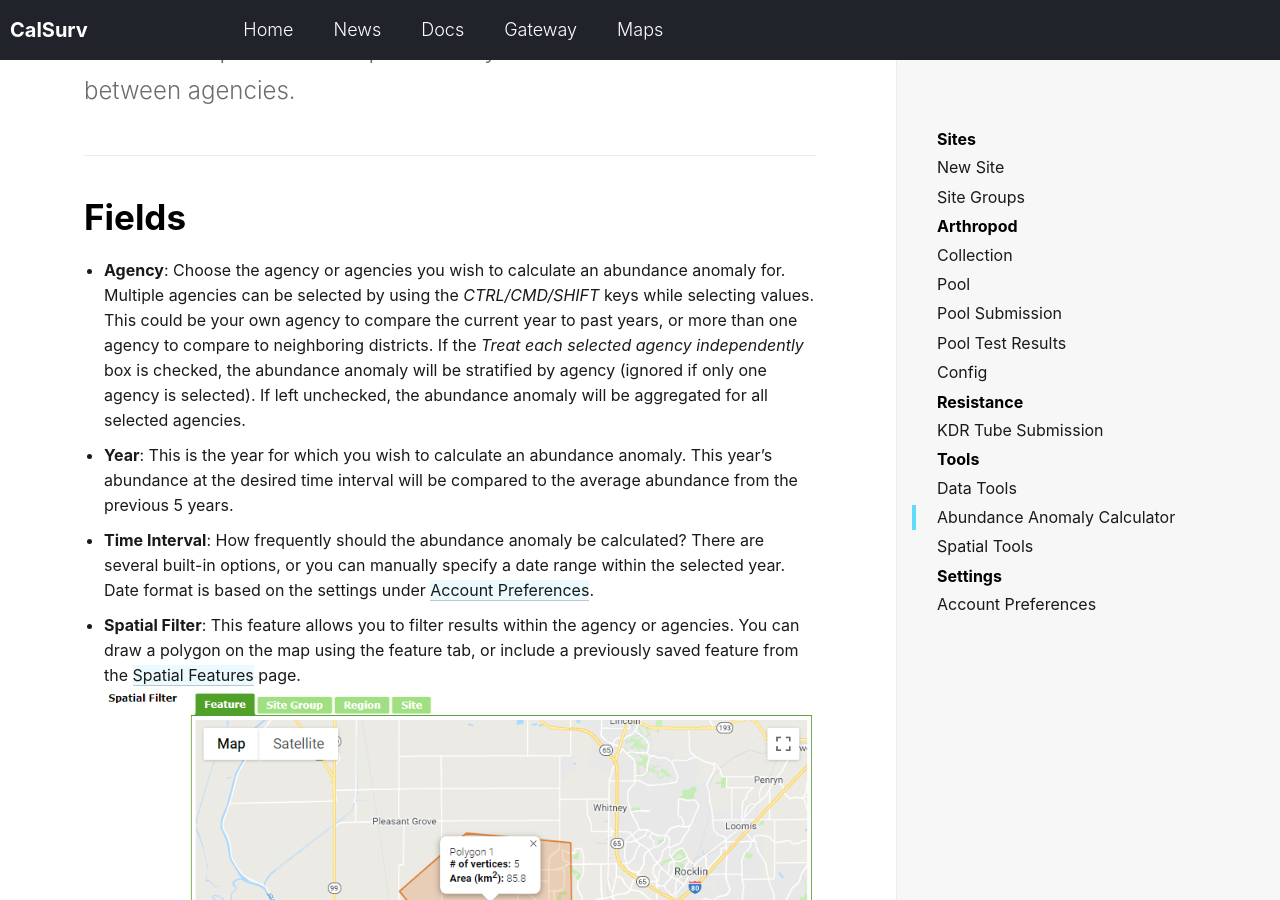
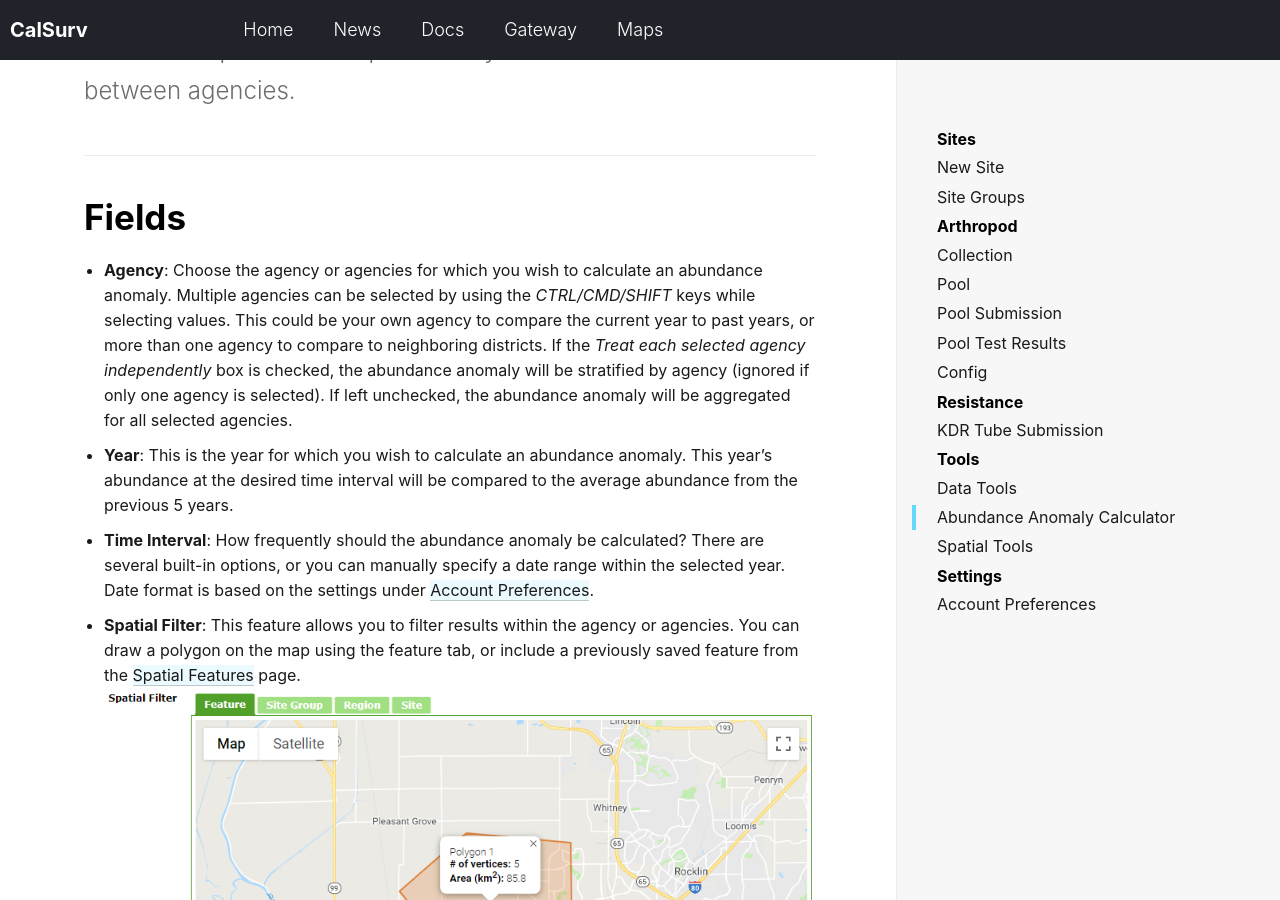
Before and after one commit to tlvaldepena/vectorsurv.org, a Jekyll site: the page built from _docs/tools/calculators/anomaly.md, in a window 1280 px wide and 900 px high, scrolled down 421 px. Built offline with Jekyll 4.4.1, drawn with Linux system fonts in a browser that asks for light colours.

Commit message:
Update anomaly.md

```diff
--- a/_docs/tools/calculators/anomaly.md
+++ b/_docs/tools/calculators/anomaly.md
@@ -5,7 +5,7 @@ gateway-url: https://gateway.calsurv.org/anthro/ppf/collection_calc
 The abundance anomaly calculator estimates the percent change in arthropod abundance for a target year compared to the previous 5-year average abundance for the same time period. This can help track arthropod activity in an area over time and between agencies.
 
 ## Fields
-* **Agency**: Choose the agency or agencies you wish to calculate an abundance anomaly for. Multiple agencies can be selected by using the *CTRL/CMD/SHIFT* keys while selecting values. This could be your own agency to compare the current year to past years, or more than one agency to compare to neighboring districts. If the *Treat each selected agency independently* box is checked, the abundance anomaly will be stratified by agency (ignored if only one agency is selected). If left unchecked, the abundance anomaly will be aggregated for all selected agencies.
+* **Agency**: Choose the agency or agencies for which you wish to calculate an abundance anomaly. Multiple agencies can be selected by using the *CTRL/CMD/SHIFT* keys while selecting values. This could be your own agency to compare the current year to past years, or more than one agency to compare to neighboring districts. If the *Treat each selected agency independently* box is checked, the abundance anomaly will be stratified by agency (ignored if only one agency is selected). If left unchecked, the abundance anomaly will be aggregated for all selected agencies.
 * **Year**: This is the year for which you wish to calculate an abundance anomaly. This year's abundance at the desired time interval will be compared to the average abundance from the previous 5 years.
 * **Time Interval**: How frequently should the abundance anomaly be calculated? There are several built-in options, or you can manually specify a date range within the selected year. Date format is based on the settings under [Account Preferences]({{ site.baseurl }}/docs/settings/account-preferences).
 * **Spatial Filter**: This feature allows you to filter results within the agency or agencies. You can draw a polygon on the map using the feature tab, or include a previously saved feature from the [Spatial Features]({{ site.baseurl }}/docs/tools/spatial-tools) page. ![Polygon example]({{ site.baseur1 }}/assets/images/docs/spatial-feature-tools.PNG) Alternatively, you can filter by [site group]({{ site.baseur1 }}/docs/site/site-group), region (determined when creating a [new site]({{ site.baseur1 }}/docs/site)), or specific site. For these filters, multiple values can be selected by using the *CTRL/CMD/SHIFT* keys while selecting values. If the *Treat each selected filter independently* box is checked, the abundance anomaly will be stratified by spatial filter, otherwise abundance will be aggregated for the selection.
```
